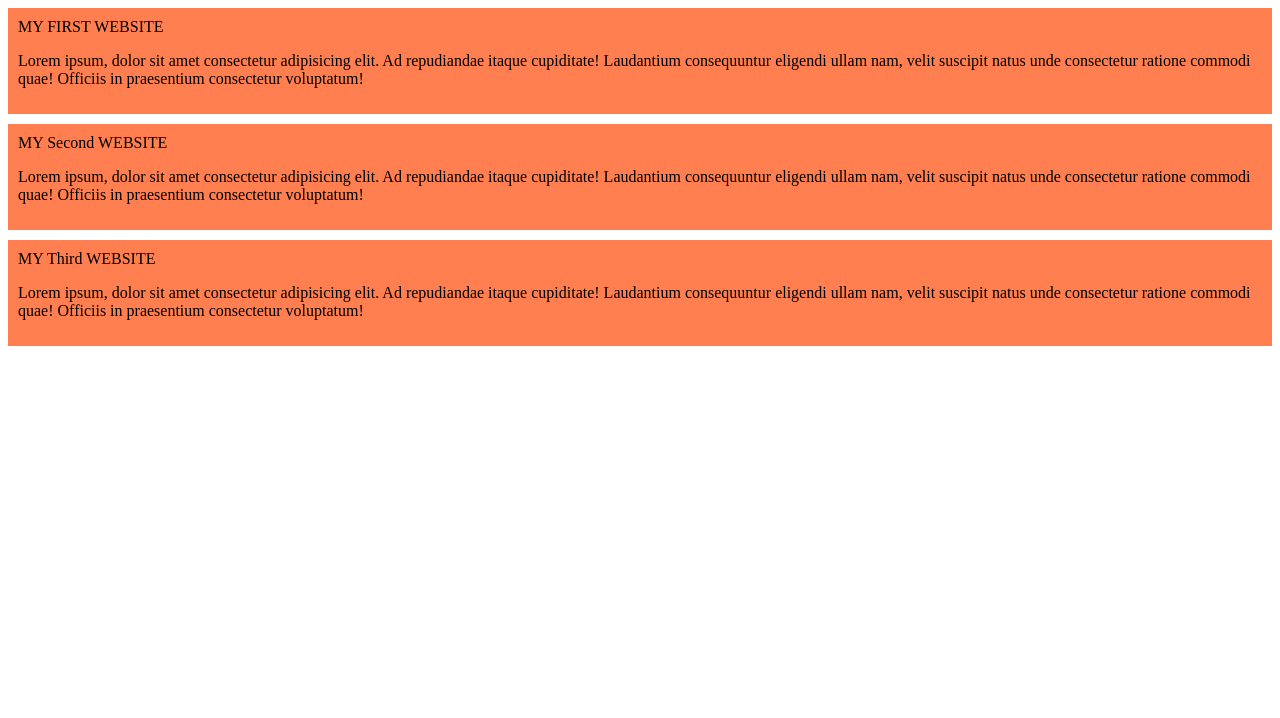
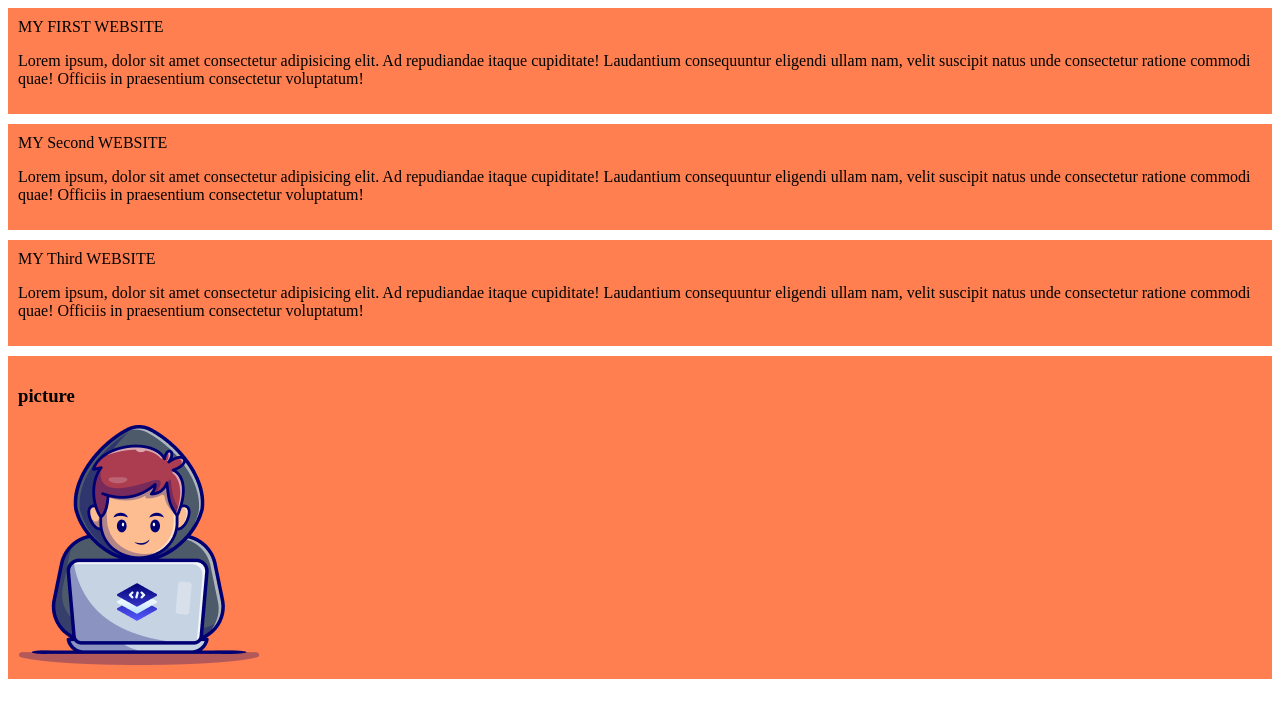
Before and after one commit to selinaakter-web/my-first-website, a plain HTML site: page index.html in a window 1280 px wide. Drawn offline with Linux system fonts and the light colour scheme.

Commit message:
picture added

```diff
--- a/index.html
+++ b/index.html
@@ -46,5 +46,9 @@ consectetur ratione commodi quae! Officiis in praesentium consectetur voluptatum
 
 
   </div>
+  <div>
+    <h3>picture</h3>
+    <img src="images/Group.png">
+  </div>
 </body>
 </html>
```
Also changed, not shown: images/Group.png (added).
